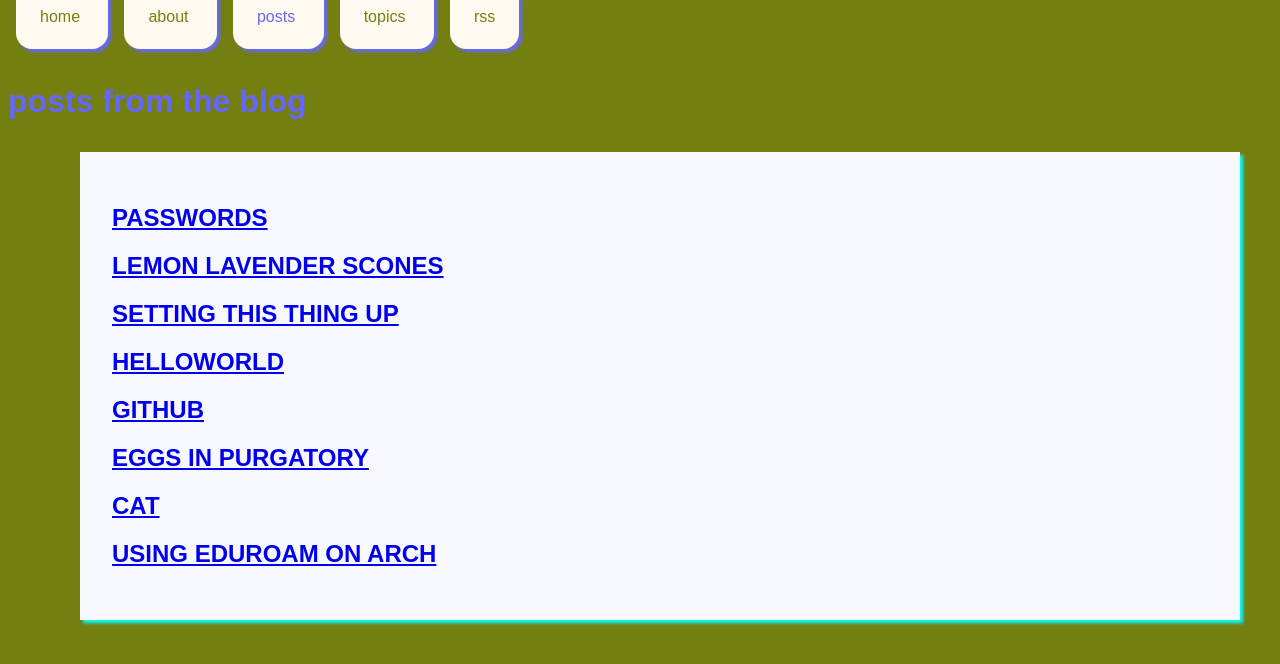
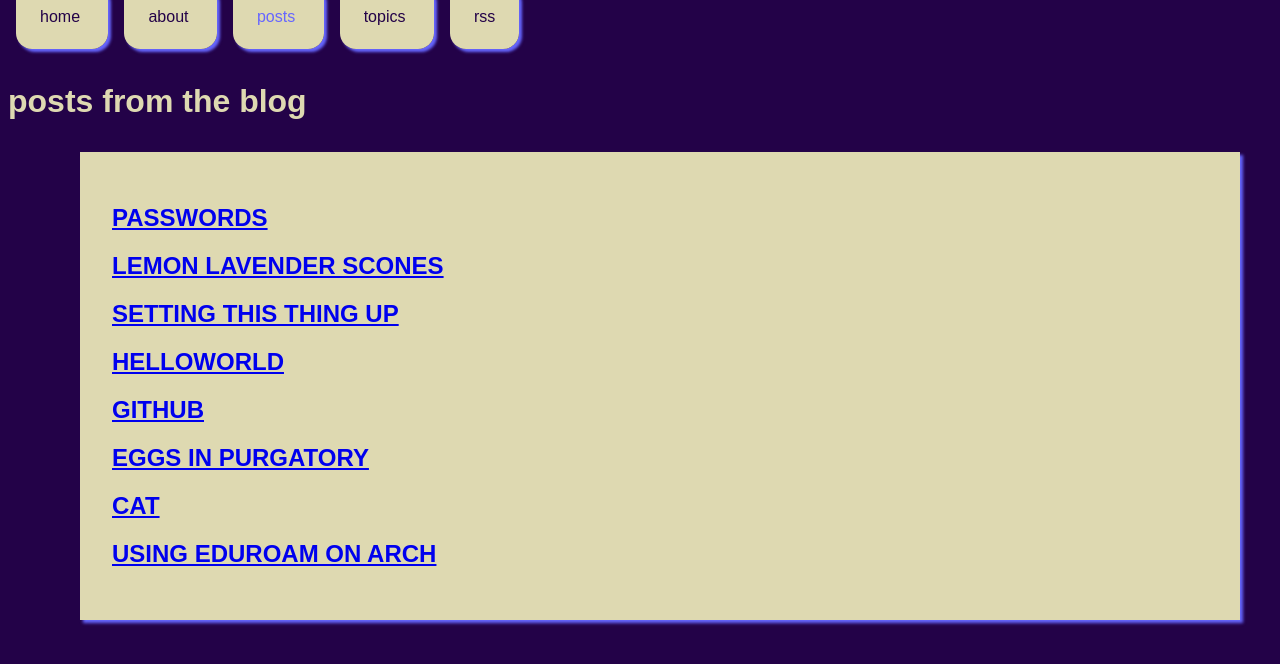
Before and after one commit to mossbeasts/mossbeasts.github.io, a Jekyll site: the page built from postslist.html, in a window 1280 px wide. Shown: the top 664 px of the page. Built offline with Jekyll 4.4.1, drawn with Linux system fonts in a browser that asks for light colours.

Commit message:
change colors

```diff
--- a/assets/css/styles.css
+++ b/assets/css/styles.css
@@ -1,14 +1,14 @@
 /* this is basically everything on the page incl. headers, even though it says body */
 body {
-	background: #737f10;
+	background: #230248;
 	color: #7e4f43;
 }
 /* anything in the navigation bar gets class nav */
 
 .nav {
 	font-family: sans-serif;
-	background: floralwhite;
-	color: #737f10;
+	color: #230248;
+	background: #ded9b1;
 	display: inline;
 	margin: .5em;
 	padding: 1.5em;
@@ -24,19 +24,19 @@ body {
 .postslist {
 	list-style: none;
 	font-family: sans-serif;
-	color: #7e4f43;
+	color: #230248;
 
 }
 .posttitle {
 	text-transform: lowercase;
 	font-family: sans-serif;
-	color: #6666ff;
+	color: #ded9b1;
 }
 
 .postbody {
 	display: block;
-	background: ghostwhite;
-	box-shadow: 3px 3px 3px aqua;
+	background: #ded9b1;
+	box-shadow: 3px 3px 3px #6666ff;
 	color: #7e4f43;
 	font-family: sans-serif;
 	padding: 2em;
@@ -50,7 +50,7 @@ body {
 }
 
 .tags {
-	color: #33001a;
+	color: #230248;
 	a:visited {
 		color: lime;
 	}
```
